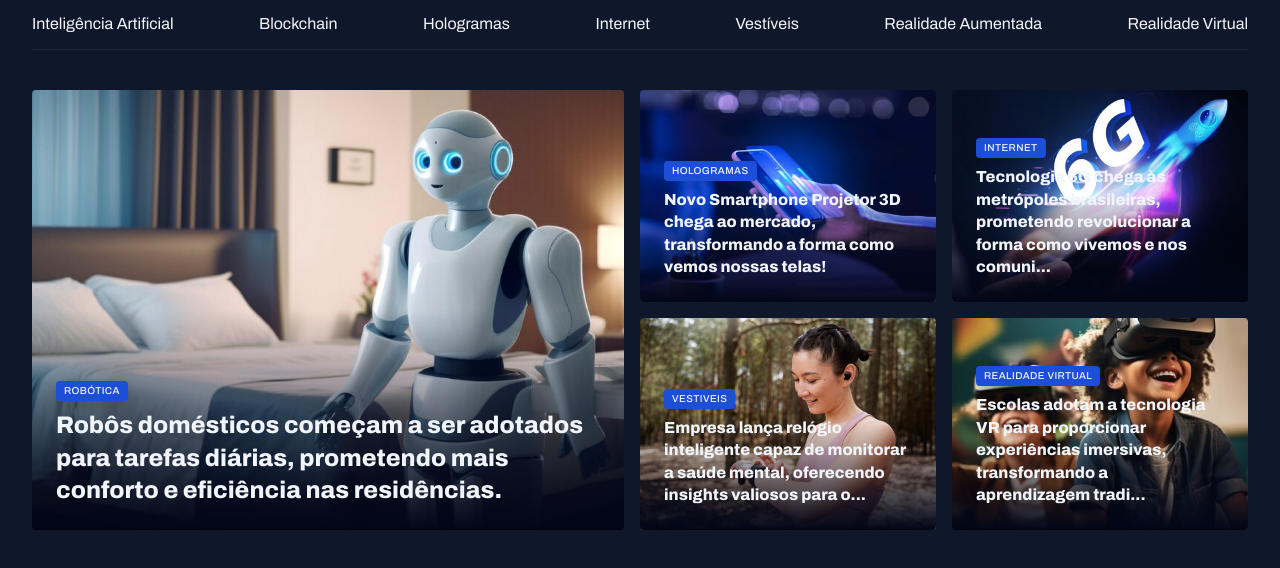
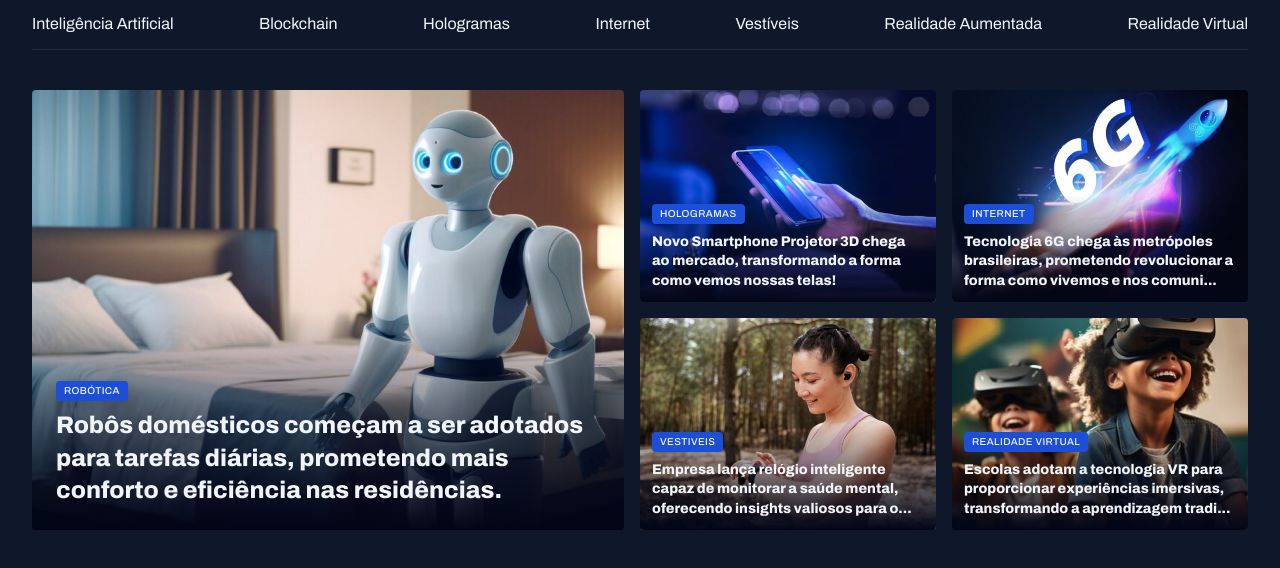
Before and after one commit to atsandrini/projeto, a plain HTML site: page index.html in a window 1280 px wide. Shown: the part 74-642 px from the top of the page. Drawn offline with Linux system fonts and the light colour scheme.

Commit message:
ajustando h2 do figcaption das figs 3 a 5.

```diff
--- a/index.html
+++ b/index.html
@@ -58,7 +58,7 @@
 
           <figcaption>
             <span class="content-tag">hologramas</span>
-          <h2 class="text-xl">
+            <h2 class="text-lg">
               Novo Smartphone Projetor 3D chega ao mercado, transformando a forma como vemos nossas telas!
             </h2>
           </figcaption>
@@ -69,7 +69,7 @@
 
           <figcaption>
             <span class="content-tag">internet</span>
-            <h2 class="text-xl">
+            <h2 class="text-lg">
               Tecnologia 6G chega às metrópoles brasileiras, prometendo revolucionar a forma como vivemos e nos comuni...
             </h2>
           </figcaption>
@@ -80,7 +80,7 @@
 
           <figcaption>
             <span class="content-tag">vestiveis</span>
-          <h2 class="text-xl">
+            <h2 class="text-lg">
               Empresa lança relógio inteligente capaz de monitorar a saúde mental, oferecendo insights valiosos para o...
 
             </h2>
@@ -92,7 +92,7 @@
 
           <figcaption>
             <span class="content-tag">realidade virtual</span>
-          <h2 class="text-xl">
+            <h2 class="text-lg">
               Escolas adotam a tecnologia VR para proporcionar experiências imersivas, transformando a aprendizagem tradi...
             </h2>
           </figcaption>
```
Lines whose indentation alone changed are shown as unchanged.
